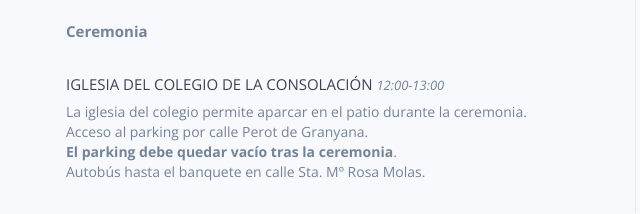
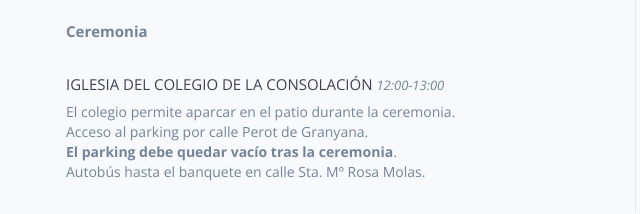
Before and after one commit to daotdia/boda, a website: page index.html in a window 1280 px wide. Shown: the part 1429-1643 px from the top of the page, 4-644 px from the left. Drawn offline with nearby package versions, Linux system fonts and the light colour scheme; some packages are replaced by stand-ins of ours; files whose address does not match are found by name.

Commit message:
ulitmos retoques 5

```diff
--- a/index.html
+++ b/index.html
@@ -177,7 +177,7 @@
 
                     <h5>Iglesia del Colegio de la Consolación    <span class="time"> 12:00-13:00</span></h5>
                     <ul>
-                        <li>La iglesia del colegio permite aparcar en el patio durante la ceremonia.</li>
+                        <li>El colegio permite aparcar en el patio durante la ceremonia.</li>
                         <li>Acceso al parking por calle Perot de Granyana.</li>
                         <li><strong>El parking debe quedar vacío tras la ceremonia</strong>.</li>
                         <li>Autobús hasta el banquete en calle Sta. Mº Rosa Molas.</li>
```
